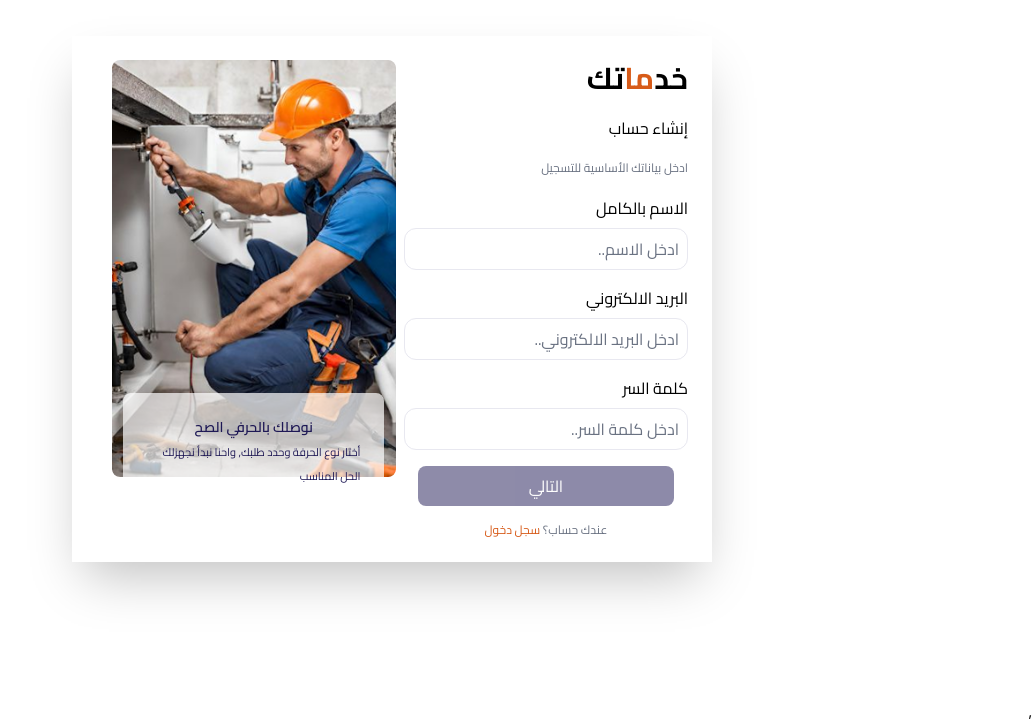
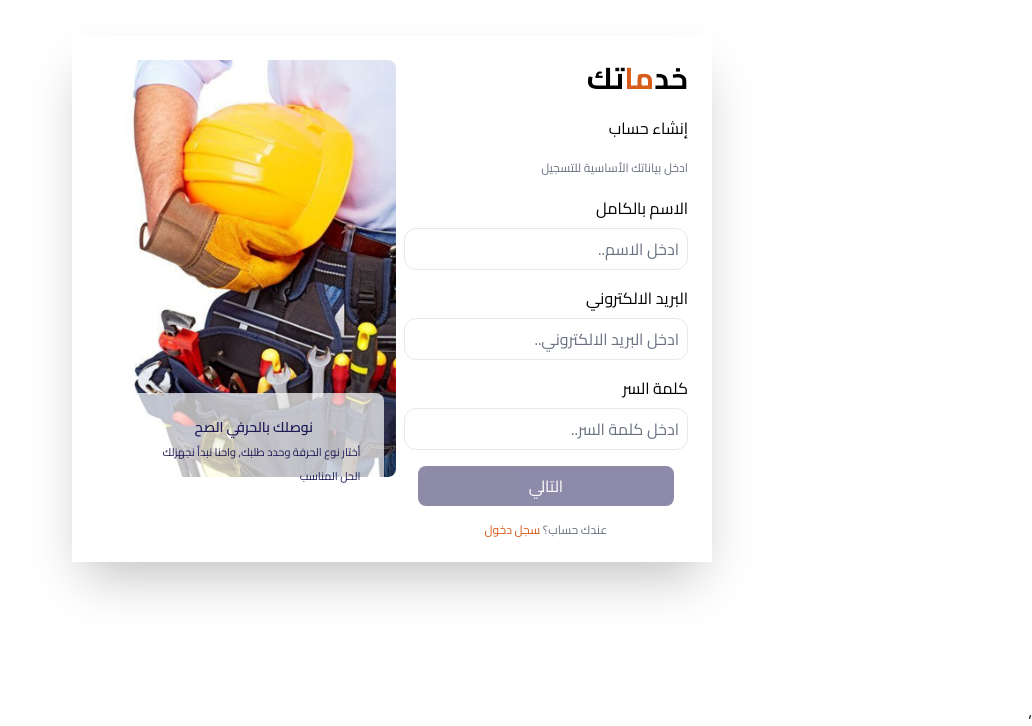
Before and after one commit to NorhanGamalY/khadamatak, a React (Vite) app: page /client-register in a window 1280 px wide. Shown: the part 101-827 px from the top of the page, without its empty margins (248-1280 px from the left). Built offline with nearby package versions, Linux system fonts and the light colour scheme; no server answers.

Commit message:
change regestier photo

```diff
--- a/src/pages/public/ClientRegestier.jsx
+++ b/src/pages/public/ClientRegestier.jsx
@@ -65,7 +65,7 @@ export default function ClientRegister() {
         </div>
 
         <div className="relative w-[100%] order-1 md:order-2 md:w-[48%]">
-          <img src='/clientRegestier.png' className='rounded-lg min-h-[400px]' />
+          <img src='/reset.png' className='rounded-lg min-h-[400px]' />
           <div className='absolute bottom-5 w-[92%] left-[4%]'>
             <div className='bg-white/70 rounded-lg text-[#1e1855] p-6 pb-8'>
               <p className='text-[14px] text-center font-semibold'>نوصلك بالحرفي الصح</p>
```
Also changed, not shown: public/clientRegestier.png (deleted).
